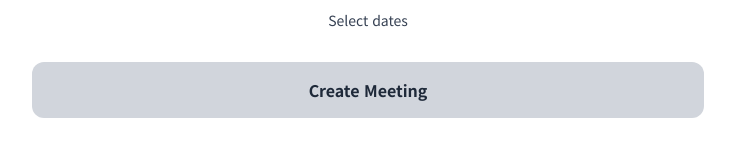
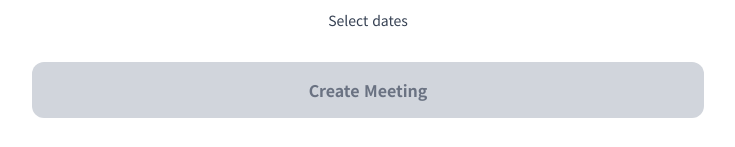
Before and after one commit to Byeongcheol-Kim/when22meet, a Next.js app: page / in a window 1280 px wide. Shown: the part 912-1059 px from the top of the page, without its empty margins (272-1007 px from the left). Built offline with nearby package versions, Linux system fonts and the light colour scheme.

Commit message:
feat: update toast alert

```diff
--- a/app/page.tsx
+++ b/app/page.tsx
@@ -181,8 +181,19 @@ function HomeContent() {
   };
 
   const handleCreateMeeting = async () => {
-    if (!title || selectedDates.length === 0) {
-      alert(t('landing.alerts.selectRequired'));
+    if (!title) {
+      setToastMessage(t('landing.alerts.titleRequired'));
+      setToastType('warning');
+      return;
+    }
+    if (selectedDates.length === 0) {
+      setToastMessage(t('landing.alerts.datesRequired'));
+      setToastType('warning');
+      return;
+    }
+    if (participants.length === 0) {
+      setToastMessage(t('landing.alerts.participantsRequired'));
+      setToastType('warning');
       return;
     }
 
@@ -329,8 +340,12 @@ function HomeContent() {
         <div className="space-y-3">
           <button
             onClick={handleCreateMeeting}
-            disabled={isCreating || !title || selectedDates.length === 0}
-            className={`w-full py-4 ${BUTTON_COLORS.primary.bg} ${BUTTON_COLORS.primary.text} rounded-xl font-semibold disabled:bg-gray-300 ${BUTTON_COLORS.primary.hover} transition-colors`}
+            disabled={isCreating}
+            className={`w-full py-4 ${
+              !title || selectedDates.length === 0 || participants.length === 0
+                ? 'bg-gray-300 text-gray-500 cursor-not-allowed'
+                : `${BUTTON_COLORS.primary.bg} ${BUTTON_COLORS.primary.text} ${BUTTON_COLORS.primary.hover}`
+            } rounded-xl font-semibold transition-colors`}
           >
             {isCreating ? t('landing.creating') : t('landing.createMeeting')}
           </button>
--- a/messages/en.json
+++ b/messages/en.json
@@ -51,7 +51,11 @@
     "shareTemplate": "Share Template URL",
     "alerts": {
       "selectRequired": "Please select a meeting title and dates.",
-      "createFailed": "Failed to create meeting."
+      "createFailed": "Failed to create meeting.",
+      "titleRequired": "Please enter a meeting title.",
+      "datesRequired": "Please select at least one date.",
+      "participantsRequired": "Please add at least one participant.",
+      "titleAndDatesRequired": "Please enter a meeting title and select dates."
     }
   },
   "meeting": {
--- a/messages/ko.json
+++ b/messages/ko.json
@@ -51,7 +51,11 @@
     "shareTemplate": "템플릿 URL 공유",
     "alerts": {
       "selectRequired": "약속 이름과 날짜를 선택해주세요.",
-      "createFailed": "미팅 생성에 실패했습니다."
+      "createFailed": "미팅 생성에 실패했습니다.",
+      "titleRequired": "약속 이름을 입력해주세요.",
+      "datesRequired": "날짜를 선택해주세요.",
+      "participantsRequired": "참여자를 최소 1명 이상 추가해주세요.",
+      "titleAndDatesRequired": "약속 이름과 날짜를 입력해주세요."
     }
   },
   "meeting": {
```
